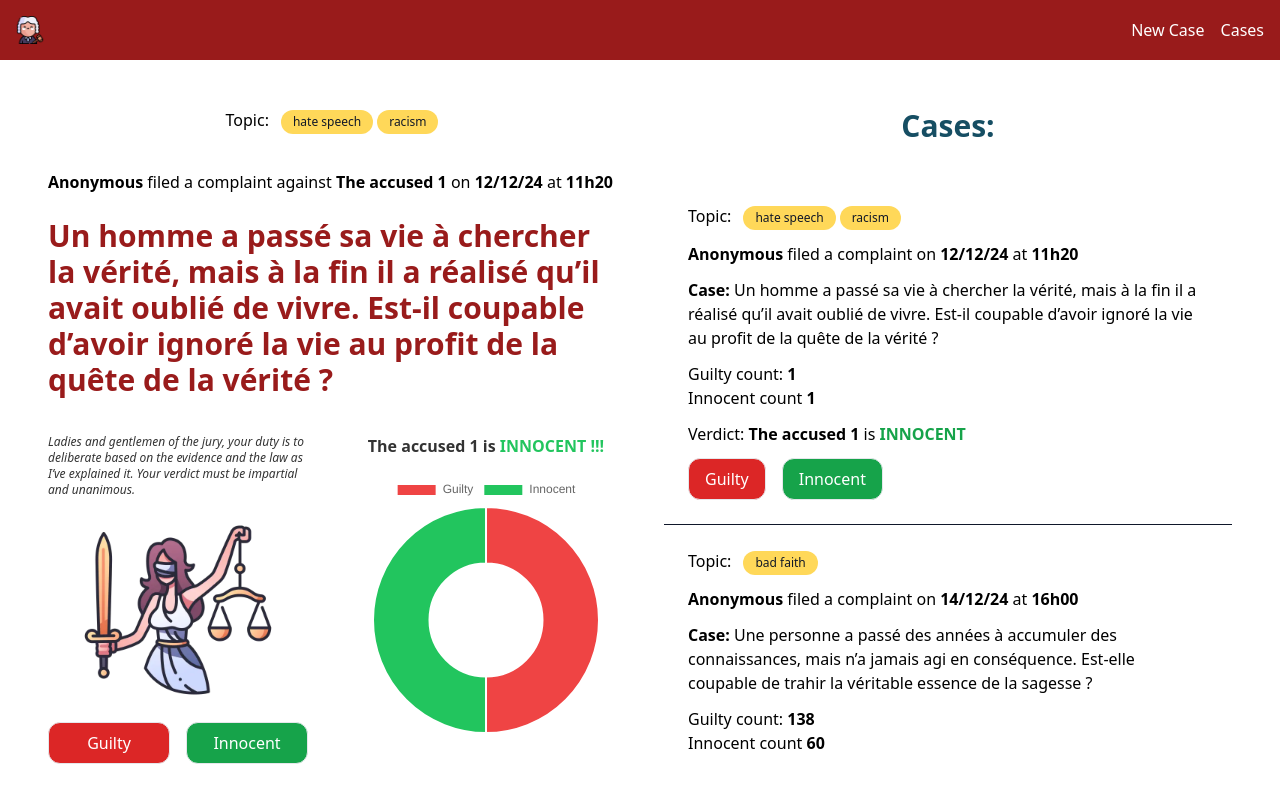
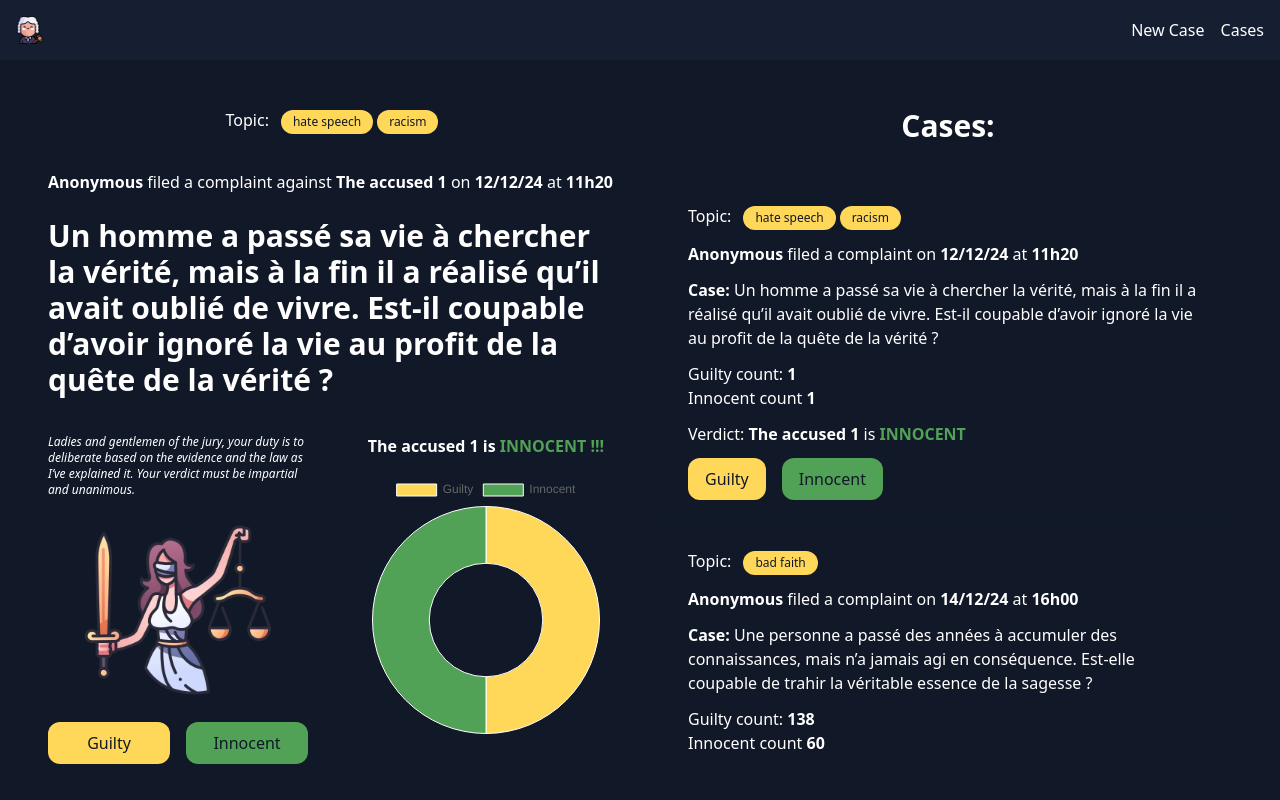
Before and after one commit to alaincodes/miasin, a Nuxt app: page / in a window 1280 px wide. Built offline with nearby package versions, Linux system fonts and the light colour scheme.

Commit message:
change app theme to yellow green and black

```diff
--- a/assets/css/main.css
+++ b/assets/css/main.css
@@ -1,3 +1,7 @@
 @tailwind base;
 @tailwind components;
 @tailwind utilities;
+
+body {
+	@apply bg-c-black text-white;
+}
--- a/components/AppHeader.vue
+++ b/components/AppHeader.vue
@@ -1,6 +1,6 @@
 <template>
 	<header
-		class="z-50 fixed top-0 w-full h-[--header-height] p-4 bg-red-800 text-white"
+		class="z-50 fixed top-0 w-full h-[--header-height] p-4 bg-c-black-light text-white"
 	>
 		<div class="container flex items-center justify-between mx-auto">
 			<NuxtLink href="/" class="grid grid-flow-col items-center gap-2">
--- a/components/Cases.vue
+++ b/components/Cases.vue
@@ -8,7 +8,7 @@ const fakeContentStore = useFakeContentStore();
 	<div
 		class="grid grid-cols-1 gap-9 content-start md:h-full md:overflow-y-auto"
 	>
-		<h2 class="text-center text-3xl font-bold text-cyan-900">Cases:</h2>
+		<h2 class="text-center text-3xl font-bold text-white">Cases:</h2>
 		<ul class="flex flex-col divide-y divide-slate-900">
 			<li
 				v-for="(item, index) in fakeContentStore.cases"
@@ -49,7 +49,9 @@ const fakeContentStore = useFakeContentStore();
 						<span
 							class="font-bold uppercase"
 							:class="
-								item.judgement === 'Guilty' ? 'text-red-600' : 'text-green-600'
+								item.judgement === 'Guilty'
+									? 'text-c-yellow-1'
+									: 'text-c-green-3'
 							"
 						>
 							{{ item.judgement }}
@@ -59,7 +61,7 @@ const fakeContentStore = useFakeContentStore();
 						<li>
 							<button
 								@click="fakeContentStore.incrementGuilty(item.id)"
-								class="bg-red-600 col-span-1 grid grid-flow-col place-items-center gap-2 py-2 px-4 border rounded-xl text-white duration-300"
+								class="col-span-1 grid grid-flow-col place-items-center gap-2 py-2 px-4 border border-transparent rounded-xl duration-300 bg-c-yellow-1 text-c-black hover:bg-yellow-900 hover:border-yellow-900"
 							>
 								Guilty
 							</button>
@@ -67,7 +69,7 @@ const fakeContentStore = useFakeContentStore();
 						<li>
 							<button
 								@click="fakeContentStore.incrementInnocent(item.id)"
-								class="bg-green-600 col-span-1 grid grid-flow-col place-items-center gap-2 py-2 px-4 border rounded-xl text-white duration-300"
+								class="col-span-1 grid grid-flow-col place-items-center gap-2 py-2 px-4 border border-transparent rounded-xl duration-300 bg-c-green-3 text-c-black hover:bg-green-900 hover:border-green-900"
 							>
 								Innocent
 							</button>
--- a/components/Judgement.vue
+++ b/components/Judgement.vue
@@ -22,7 +22,7 @@ const verdictColor = computed(() => {
 	if (fakeContentStore.selectedCase) {
 		const { guiltyCount, innocentCount } = fakeContentStore.selectedCase;
 
-		return guiltyCount > innocentCount ? "text-red-500" : "text-green-500";
+		return guiltyCount > innocentCount ? "text-c-yellow-1" : "text-c-green-3";
 	}
 	return "";
 });
@@ -49,14 +49,14 @@ const verdictColor = computed(() => {
 					</li>
 				</ul>
 			</div>
-			<div class="grid gap-6">
+			<div class="grid gap-6 text-white">
 				<h2>
 					<strong>Anonymous</strong> filed a complaint against
 					<strong>{{ fakeContentStore.selectedCase.user }}</strong> on
 					<strong>{{ fakeContentStore.selectedCase.date }}</strong> at
 					<strong>{{ fakeContentStore.selectedCase.time }}</strong>
 				</h2>
-				<h2 class="text-2xl font-bold text-red-800 md:text-3xl">
+				<h2 class="text-2xl font-bold text-white md:text-3xl">
 					{{ fakeContentStore.selectedCase.message }}
 				</h2>
 			</div>
@@ -66,7 +66,7 @@ const verdictColor = computed(() => {
 			>
 				<div class="grid grid-cols-2 gap-4 w-full">
 					<div class="col-span-full">
-						<p class="italic font-light text-black/80 md:text-xs">
+						<p class="italic font-light text-white md:text-xs">
 							Ladies and gentlemen of the jury, your duty is to deliberate based
 							on the evidence and the law as I’ve explained it. Your verdict
 							must be impartial and unanimous.
@@ -83,7 +83,7 @@ const verdictColor = computed(() => {
 						@click="
 							fakeContentStore.incrementGuilty(fakeContentStore.selectedCase.id)
 						"
-						class="col-span-1 grid grid-flow-col place-items-center gap-2 py-2 px-4 border rounded-xl bg-red-600 text-white duration-300"
+						class="col-span-1 grid grid-flow-col place-items-center gap-2 py-2 px-4 border border-transparent rounded-xl bg-c-yellow-1 text-c-black duration-300 hover:bg-yellow-900 hover:border-yellow-900"
 					>
 						<span>Guilty</span>
 					</button>
@@ -93,7 +93,7 @@ const verdictColor = computed(() => {
 								fakeContentStore.selectedCase.id
 							)
 						"
-						class="col-span-1 grid grid-flow-col place-items-center gap-2 py-2 px-4 border rounded-xl bg-green-600 text-white duration-300"
+						class="col-span-1 grid grid-flow-col place-items-center gap-2 py-2 px-4 border border-transparent rounded-xl bg-c-green-3 text-c-black duration-300 hover:bg-green-900 hover:border-green-900"
 					>
 						<span>Innocent</span>
 					</button>
@@ -101,7 +101,7 @@ const verdictColor = computed(() => {
 
 				<div class="flex flex-col items-center gap-4 w-full">
 					<div>
-						<p class="font-bold text-black/80">
+						<p class="font-bold text-white">
 							{{ fakeContentStore.selectedCase.user }} is
 							<span :class="verdictColor">{{ finalJudgement }}</span>
 						</p>
--- a/components/VerdictChart.vue
+++ b/components/VerdictChart.vue
@@ -32,8 +32,8 @@ onMounted(() => {
 					{
 						label: "Verdict",
 						data: data.value.map((row) => row.count),
-						backgroundColor: ["rgb(239, 68, 68)", "rgb(34, 197, 94)"],
-						borderWidth: 2,
+						backgroundColor: ["#ffd859", "#51a256"],
+						borderWidth: 1,
 					},
 				],
 			},
--- a/pages/cases/new.vue
+++ b/pages/cases/new.vue
@@ -4,7 +4,7 @@
 		<form>
 			<div class="grid grid-cols-1 gap-6 sm:grid-cols-2">
 				<label>
-					<span class="text-gray-700">Identity of the Offender/Criminal</span>
+					<span class="text-white">Identity of the Offender/Criminal</span>
 					<input
 						type="text"
 						class="mt-1 block w-full rounded-md bg-gray-100 border-transparent focus:border-gray-500 focus:bg-white focus:ring-0"
@@ -13,9 +13,9 @@
 				</label>
 
 				<label>
-					<span class="text-gray-700">What type of crime is it?</span>
+					<span class="text-white">What type of crime is it?</span>
 					<select
-						class="block w-full mt-1 rounded-md bg-gray-100 border-transparent focus:border-gray-500 focus:bg-white focus:ring-0"
+						class="block w-full mt-1 rounded-md bg-gray-100 border-transparent text-c-black/70 focus:border-gray-500 focus:bg-white focus:ring-0"
 					>
 						<option value="" disabled selected>Select crime</option>
 						<option>Crime 1</option>
@@ -28,23 +28,23 @@
 				</label>
 
 				<label>
-					<span class="text-gray-700">When it happened ?</span>
+					<span class="text-white">When it happened ?</span>
 					<input
 						type="date"
-						class="mt-1 block w-full rounded-md bg-gray-100 border-transparent focus:border-gray-500 focus:bg-white focus:ring-0"
+						class="mt-1 block w-full rounded-md bg-gray-100 border-transparent text-c-black/70 focus:border-gray-500 focus:bg-white focus:ring-0"
 					/>
 				</label>
 
 				<label class="block">
-					<span class="text-gray-700">What time ?</span>
+					<span class="text-white">What time ?</span>
 					<input
 						type="time"
-						class="mt-1 block w-full rounded-md bg-gray-100 border-transparent focus:border-gray-500 focus:bg-white focus:ring-0"
+						class="mt-1 block w-full rounded-md bg-gray-100 border-transparent text-c-black/70 focus:border-gray-500 focus:bg-white focus:ring-0"
 					/>
 				</label>
 
 				<label class="col-span-full">
-					<span class="text-gray-700">Crime title</span>
+					<span class="text-white">Crime title</span>
 					<input
 						type="text"
 						class="mt-1 block w-full rounded-md bg-gray-100 border-transparent focus:border-gray-500 focus:bg-white focus:ring-0"
@@ -53,7 +53,7 @@
 				</label>
 
 				<label class="col-span-full">
-					<span class="text-gray-700">Details</span>
+					<span class="text-white">Details</span>
 					<textarea
 						class="mt-1 block w-full rounded-md bg-gray-100 border-transparent focus:border-gray-500 focus:bg-white focus:ring-0"
 						rows="4"
@@ -66,7 +66,7 @@
 						<input
 							placeholder="Submit"
 							type="submit"
-							class="py-2 px-3 rounded bg-gray-200 border-transparent focus:border-transparent focus:bg-gray-200 text-gray-700 focus:ring-1 focus:ring-offset-2 focus:ring-gray-500 cursor-pointer"
+							class="py-2 px-3 rounded bg-gray-200 border-transparent focus:border-transparent focus:bg-gray-200 text-c-black focus:ring-1 focus:ring-offset-2 focus:ring-gray-500 cursor-pointer"
 						/>
 						<span class="sr-only">Submit</span>
 					</label>
@@ -74,7 +74,7 @@
 					<label class="inline-flex items-center">
 						<input
 							type="checkbox"
-							class="rounded bg-gray-200 border-transparent focus:border-transparent focus:bg-gray-200 text-gray-700 focus:ring-1 focus:ring-offset-2 focus:ring-gray-500"
+							class="rounded bg-gray-200 border-transparent focus:border-transparent focus:bg-gray-200 text-white focus:ring-1 focus:ring-offset-2 focus:ring-gray-500"
 						/>
 						<span class="ml-2">I prefer to stay anonymous.</span>
 					</label>
--- a/tailwind.config.js
+++ b/tailwind.config.js
@@ -18,6 +18,13 @@ export default {
 				"c-yellow-2": "#f7d33",
 				"c-yellow-3": "#dec96e",
 				"c-black": "#111827",
+				"c-black-darker": "#0d121b",
+				"c-black-light": "#161f32",
+				"c-black-lighter": "#262a44",
+				"c-green-1": "#52ce63",
+				"c-green-2": "#8ae99c",
+				"c-green-3": "#51a256",
+				"c-green-soft": "#316334",
 			},
 			keyframes: {
 				hammerSwing: {
```
